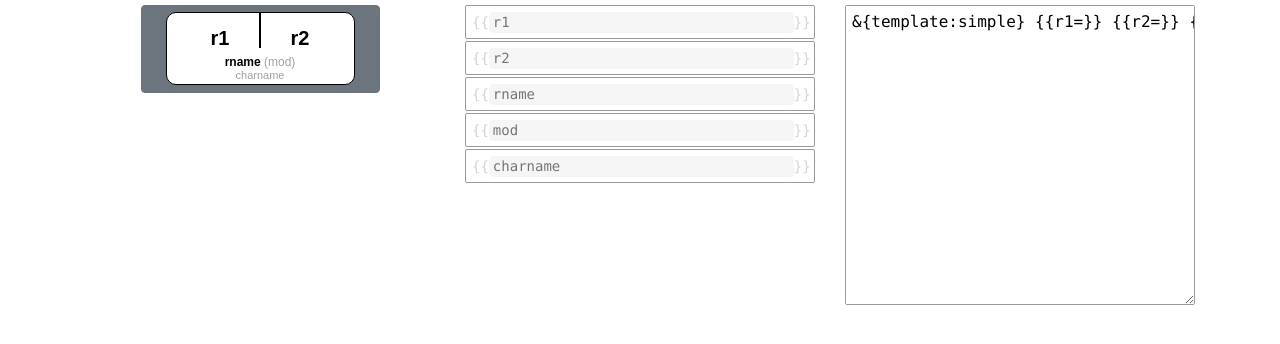
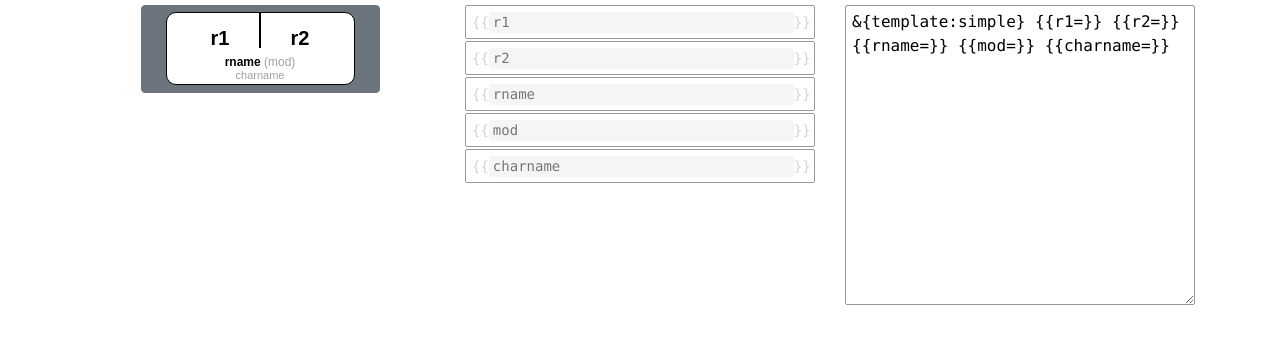
Before and after one commit to jbovee/roll20-macro-builder, a React (Create React App) app: page / in a window 1280 px wide. Shown: the top 344 px of the page. Built offline with nearby package versions, Linux system fonts and the light colour scheme.

Commit message:
Add word-wrap to textarea to whole output can be seen

```diff
--- a/src/App.css
+++ b/src/App.css
@@ -10,8 +10,6 @@ body {
 	padding: 4px 6px;
 	font-size: 16px;
 	display: block;
-	white-space: nowrap;
-	flex: 1;
 	height: 300px;
 	width: 100%;
 }
```
